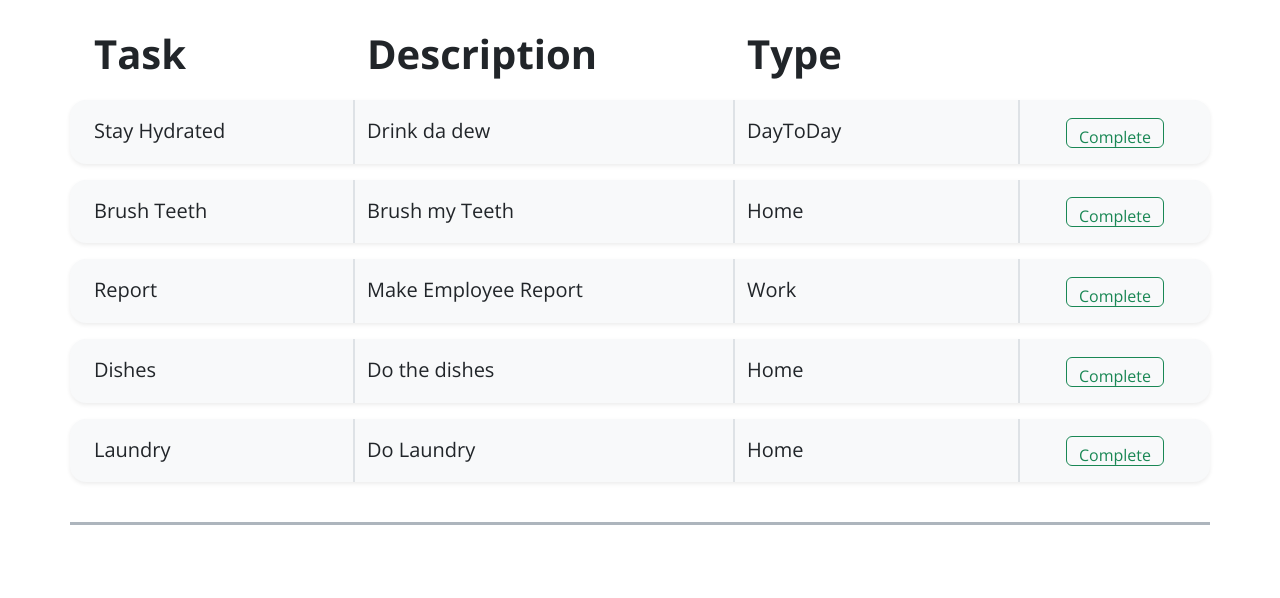
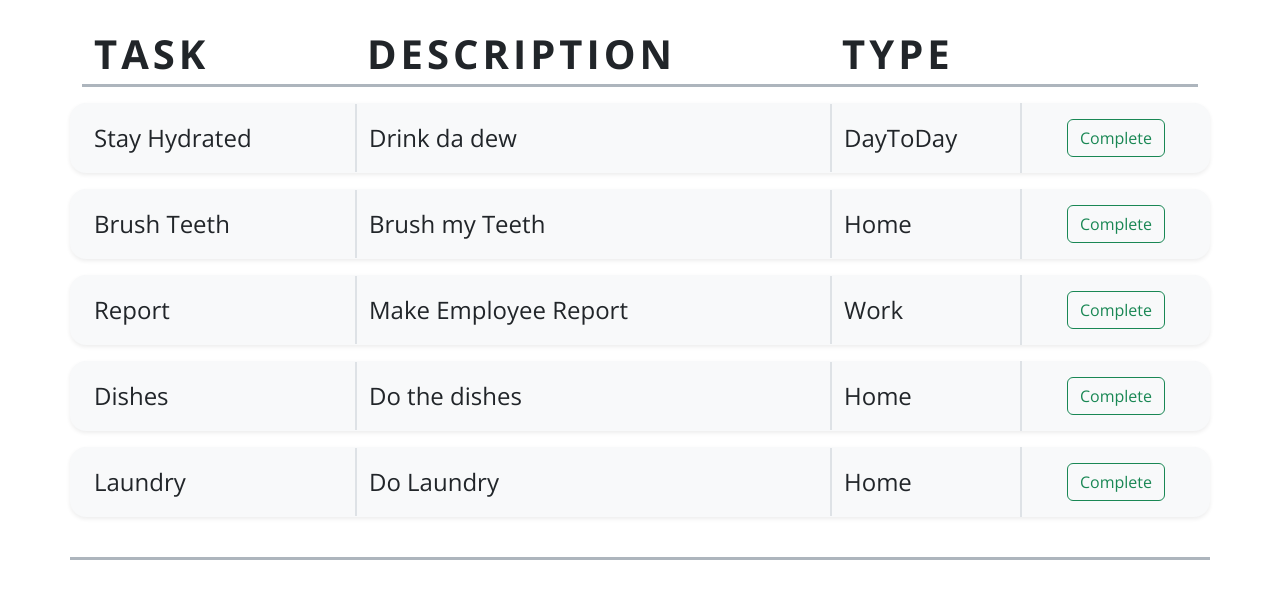
Before and after one commit to jaramilloez/Task-Manager, a React (Create React App) app: page / in a window 1280 px wide. Shown: the top 598 px of the page. Built offline with nearby package versions, Linux system fonts and the light colour scheme.

Commit message:
Tweak UI, add new component, and render from App

```diff
--- a/src/App.js
+++ b/src/App.js
@@ -1,24 +1,10 @@
 import logo from './logo.svg';
 import './App.css';
+import Tasks from './components/tasks'
 
 function App() {
   return (
-    <div className="App">
-      <header className="App-header">
-        <img src={logo} className="App-logo" alt="logo" />
-        <p>
-          Edit <code>src/App.js</code> and save to reload.
-        </p>
-        <a
-          className="App-link"
-          href="https://reactjs.org"
-          target="_blank"
-          rel="noopener noreferrer"
-        >
-          Learn React
-        </a>
-      </header>
-    </div>
+    <Tasks />
   );
 }
 
--- /dev/null
+++ b/src/components/task.jsx
@@ -0,0 +1,56 @@
+import React, { Component } from 'react';
+import { tasks } from '../tasks'
+
+
+class Task extends Component {
+    state = { tasks }
+
+    styles = {
+        taskCol: '       col-lg-3 col-5',
+        descriptionCol: 'col-lg-5 d-none d-lg-block',
+        typeCol: '       col-lg-2 col-4',
+        completeCol: '   col-lg-2 col-3',
+        taskCell: 'py-3 border-start border-2',
+        horizontalLines: 'border-bottom border-3 border-dark-subtle',
+    }
+
+    render() {
+        return (
+            <div className={`${this.styles.horizontalLines} container-xl py-4`} style={{ fontFamily: 'Open sans' }}>
+                <div className='row rounded-3 fs-1 fw-bold' style={{ letterSpacing: '0.1em' }}>
+                    <div className={ `${this.styles.taskCol} ps-4` }>TASK</div>
+                    <div className={ `${this.styles.descriptionCol}` }>DESCRIPTION</div>
+                    <div className={ `${this.styles.typeCol}` }>TYPE</div>
+                    <div className={ `${this.styles.completeCol}` }></div>
+                </div>
+                <div className={`${this.styles.horizontalLines}`}></div>
+                { tasks.sort((a, b) => b.severity._id - a.severity._id)
+                    .map(task => (
+                        <div className='row rounded-4 bg-light shadow-sm fs-4 my-3 d-flex align-items-center' key={ task._id }>
+                            <div className={ `${this.styles.taskCol} ps-4` }>
+                                { task.title }
+                            </div>
+                            <div className={ `${this.styles.descriptionCol} ${this.styles.taskCell}` }>
+                                { task.description }
+                            </div>
+                            <div className={ `${this.styles.typeCol} ${this.styles.taskCell} py-2 border-start border-2` }>
+                                { task.type }
+                            </div>
+                            <div className={ `${this.styles.completeCol} ${this.styles.taskCell} d-flex align-items-center justify-content-center` }>
+                                <button
+                                    type='button'
+                                    className='btn btn-outline-success'
+                                    onClick={ () => this.deleteTask(task._id) }
+                                >
+                                    Complete
+                                </button>
+                            </div>
+                        </div>
+                    ))
+                }
+            </div>
+        );
+    }
+}
+
+export default Task;
--- a/src/components/tasks.jsx
+++ b/src/components/tasks.jsx
@@ -1,46 +1,11 @@
 import React, { Component } from 'react';
-import { tasks } from '../fakeTaskService'
+import Task from './task'
 
 class Tasks extends Component {
-    columns = {
-        title: 'col-5 col-lg-3',
-        task: 'col-lg-4 d-none d-lg-block',
-        category: 'col-5 col-lg-3',
-        completed: 'col-2 col-lg-2'
-    }
+    state = {  }
     render() {
         return (
-            <div className='container-xl py-4 border-bottom border-3 border-dark-subtle' style={{fontFamily: 'Open sans'}}>
-                <div className='row rounded-3 fs-1 fw-bold'>
-                    <div className={this.columns.title + ' ps-4'}>Task</div>
-                    <div className={this.columns.task}>Description</div>
-                    <div className={this.columns.category}>Type</div>
-                    <div className={this.columns.completed}></div>
-                </div>
-                { tasks.sort((a, b) => b.severity._id - a.severity._id)
-                    .map(task => (
-                        <div className='row rounded-4 bg-light shadow-sm fs-5 my-3' key={ task._id }>
-                            <div className={this.columns.title + ' py-3 border-end border-2 ps-4'}>
-                                { task.title }
-                            </div>
-                            <div className={this.columns.task + ' py-3 border-end border-2'}>
-                                { task.task }
-                            </div>
-                            <div className={this.columns.category + ' py-3 border-end border-2'}>
-                                { task.category }
-                            </div>
-                            <div className={this.columns.completed + ' py-3 text-center'}>
-                                <button
-                                    type='button'
-                                    className='btn btn-outline-success'
-                                    style={{height: '30px'}}>
-                                        Complete
-                                </button>
-                            </div>
-                        </div>
-                    ))
-                }
-            </div>
+            <Task />
         );
     }
 }
--- a/src/index.js
+++ b/src/index.js
@@ -1,16 +1,15 @@
 import React from 'react';
 import ReactDOM from 'react-dom/client';
 import './index.css';
-import App from './App';
+import App from './App'
 import reportWebVitals from './reportWebVitals';
 import "bootstrap/dist/css/bootstrap.css";
 import "bootstrap-icons/font/bootstrap-icons.css";
-import Tasks from './components/tasks';
 
 const root = ReactDOM.createRoot(document.getElementById('root'));
 root.render(
   <React.StrictMode>
-    <Tasks />
+    <App />
   </React.StrictMode>
 );
 
--- a/src/fakeTaskService.js
+++ b/src/tasks.js
@@ -2,42 +2,42 @@ export const tasks = [
   {
     _id: "618c3432eddf61c496096578",
     title: "Stay Hydrated",
-    task: "Drink da dew",
-    category: "DayToDay",
+    description: "Drink da dew",
+    type: "DayToDay",
     severity: { _id: 2, name: "Very Important" },
-    completed: false,
+    complete: false,
   },
   {
     _id: "618c3459eddf61c49609657a",
     title: "Dishes",
-    task: "Do the dishes",
-    category: "Home",
+    description: "Do the dishes",
+    type: "Home",
     severity: { _id: 0, name: "Normal" },
-    completed: false,
+    complete: false,
   },
   {
     _id: "618c345feddf61c49609657c",
     title: "Laundry",
-    task: "Do Laundry",
-    category: "Home",
+    description: "Do Laundry",
+    type: "Home",
     severity: { _id: 0, name: "Normal" },
-    completed: false,
+    complete: false,
   },
   {
     _id: "618c3469eddf61c49609657e",
     title: "Report",
-    task: "Make Employee Report",
-    category: "Work",
+    description: "Make Employee Report",
+    type: "Work",
     severity: { _id: 1, name: "Important" },
-    completed: false,
+    complete: false,
   },
   {
     _id: "618c3474eddf61c496096580",
     title: "Brush Teeth",
-    task: "Brush my Teeth",
-    category: "Home",
+    description: "Brush my Teeth",
+    type: "Home",
     severity: { _id: 2, name: "Very Important" },
-    completed: false,
+    complete: false,
   },
 ];
 
@@ -48,10 +48,10 @@ export function getTask(id) {
 export function saveTask(task) {
   let taskInDb = tasks.find((t) => t._id === task._id) || {};
   taskInDb.title = task.title;
-  taskInDb.task = task.task;
-  taskInDb.category = task.category;
+  taskInDb.description = task.description;
+  taskInDb.type = task.type;
   taskInDb.severity = task.severity;
-  taskInDb.completed = task.completed;
+  taskInDb.complete = task.complete;
 
   if (!taskInDb._id) {
     taskInDb._id = Date.now();
```
